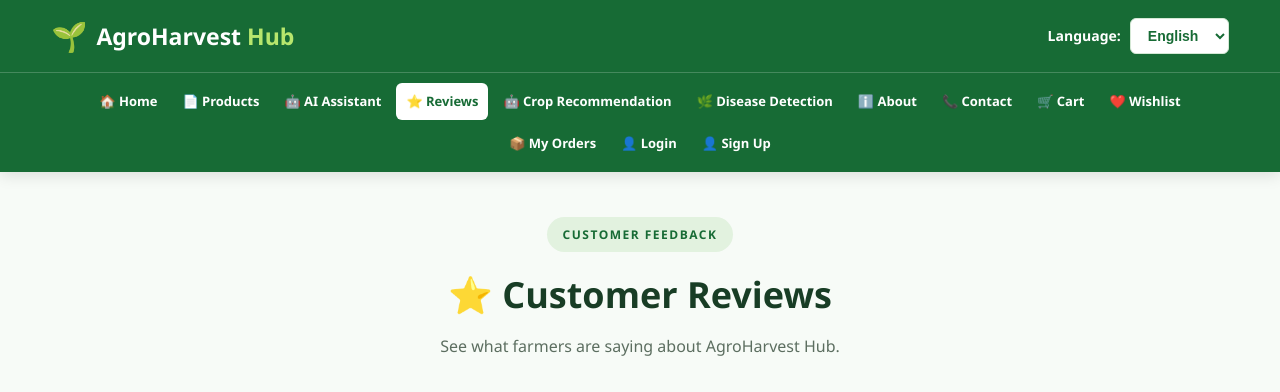
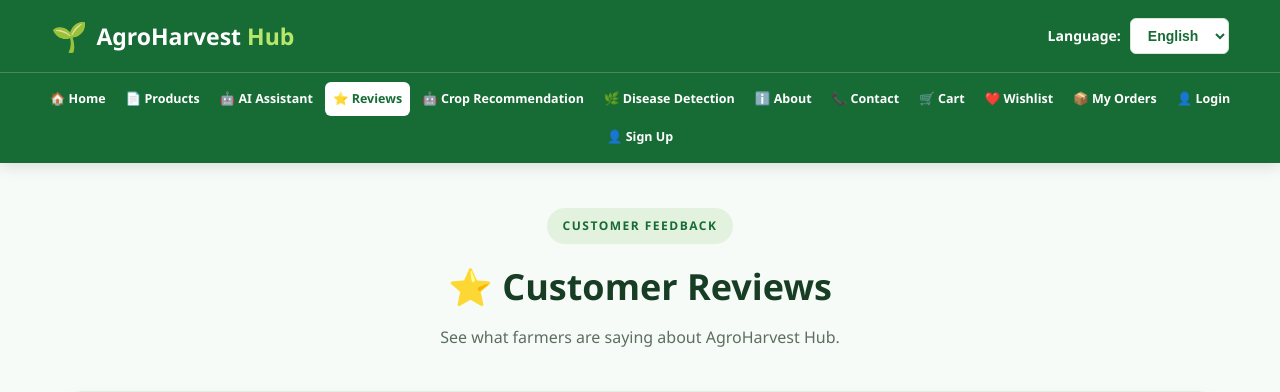
Before and after one commit to saniyajadhav92/AgroHarvest-Hub, a Django app: page /reviews/ in a window 1280 px wide. Shown: the top 392 px of the page. Run offline with Django 5.2, Linux system fonts and the light colour scheme; data that the repository does not hold is empty.

Commit message:
Update reviews.html

```diff
--- a/templates/main/reviews.html
+++ b/templates/main/reviews.html
@@ -98,16 +98,16 @@
             justify-content: center;
             align-items: center;
             flex-wrap: wrap;
-            gap: 5px;
-            padding: 10px 3%;
+            gap: 4px;
+            padding: 9px 2%;
             background: #176b35;
         }
 
         .nav-links a {
             color: #ffffff;
-            padding: 8px 10px;
+            padding: 7px 8px;
             border-radius: 6px;
-            font-size: 13px;
+            font-size: 12.5px;
             font-weight: 600;
             transition: 0.3s;
             white-space: nowrap;
@@ -128,11 +128,12 @@
             color: #176b35;
             background: #ffffff;
             border: 0;
-            padding: 8px 12px;
+            padding: 7px 10px;
             border-radius: 6px;
-            font-size: 13px;
+            font-size: 12.5px;
             font-weight: 700;
             cursor: pointer;
+            white-space: nowrap;
         }
 
         .nav-links button:hover {
@@ -346,7 +347,7 @@
             .nav-links a,
             .nav-links button {
                 font-size: 12px;
-                padding: 7px 9px;
+                padding: 7px 8px;
             }
 
             .reviews-grid {
```
